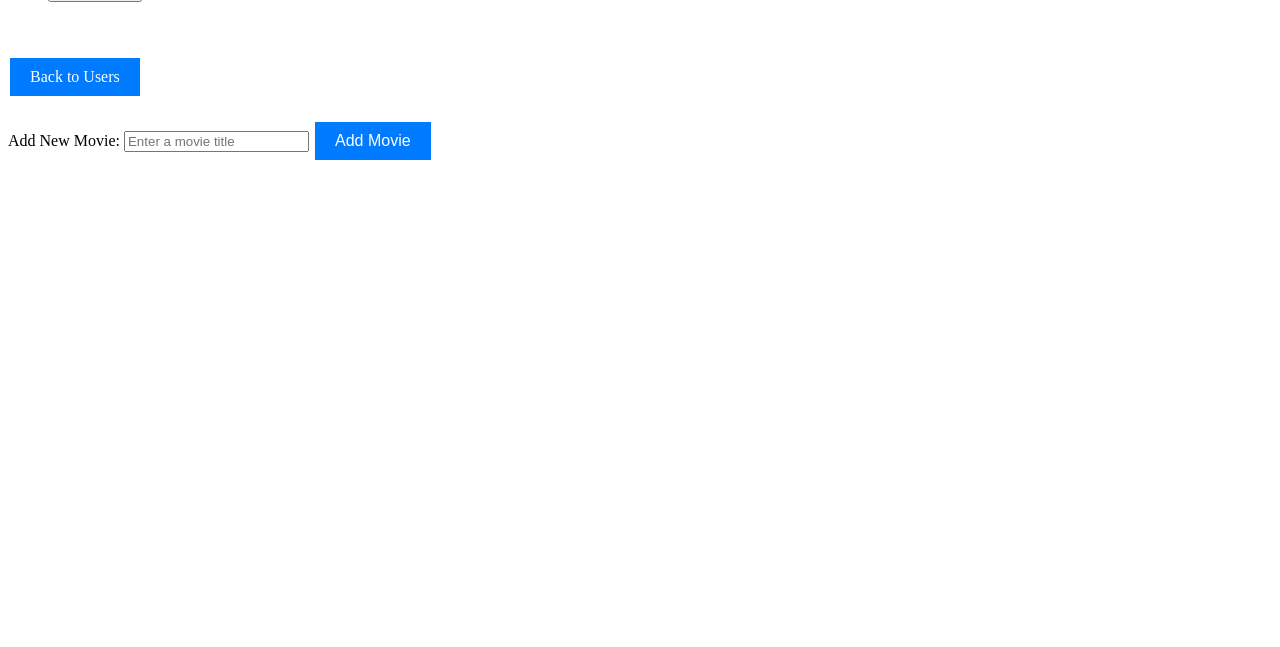
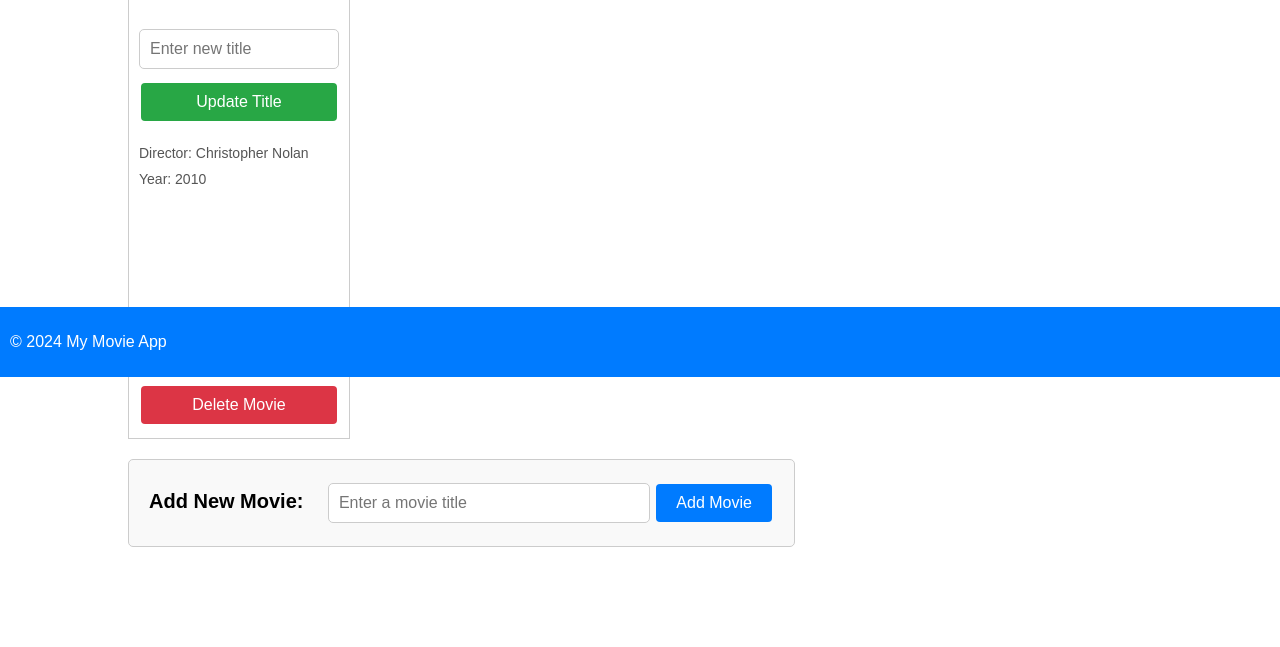
Before and after one commit to henderjarr/movie_app, a Flask app: page /users/1/movies in a window 1280 px wide. Shown: the part 423-1070 px from the top of the page. Before the commit the page ends 583 px from the top, so only its background shows below. Run offline with Flask 3, Linux system fonts and the light colour scheme.

Commit message:
finished quick css styles

```diff
--- a/static/styles.css
+++ b/static/styles.css
@@ -1,3 +1,4 @@
+/* buttons  */
 .btn {
     background-color: #007bff;
     border: none;
@@ -9,4 +10,162 @@
     font-size: 16px;
     margin: 4px 2px;
     cursor: pointer;
+    border-radius: 4px;
 }
+
+.btn:hover {
+    background-color: #0056b3;
+}
+
+.btn.delete {
+    background-color: #dc3545;
+    width: 100%;
+}
+.btn.delete:hover {
+    background-color: #c82333;
+}
+
+
+/* layout */
+body {
+    font-family: Arial, sans-serif;
+    margin: 0;
+    padding: 0;
+}
+
+header {
+    background-color: #007bff;
+    padding: 20px;
+    color: white;
+}
+
+footer {
+    background-color: #007bff;
+    padding: 10px;
+    text-align: center;
+    color: white;
+    display: flex;
+    position: fixed;
+    bottom: 0;
+    width: 100%;
+}
+
+.container {
+    width: 80%;
+    margin: 0 auto;
+}
+
+.user-label {
+    display: flex;
+    align-items: center;
+    gap: 40px;
+    margin-bottom: 20px;
+}
+
+/* shared styles for cards */
+.card-container {
+    display: flex;
+    flex-wrap: wrap;
+    gap: 20px;
+}
+
+
+/* home page */
+.user-card {
+    border: 1px solid #ccc;
+    width: 200px;
+    height: 150px;
+    display: flex;
+    padding: 10px;
+    flex-direction: column;
+    justify-content: space-between;
+}
+
+.add-form {
+    display: flex;
+    flex-direction: column;
+    background-color: #f9f9f9;
+    padding: 20px;
+    border: 1px solid #ccc;
+    border-radius: 5px;
+    gap: 10px;
+    margin-top: 20px;
+    margin-bottom: 100px;
+    width: fit-content;
+}
+
+.add-form input[type="text"] {
+    padding: 10px;
+    font-size: 16px;
+    border: 1px solid #ccc;
+    border-radius: 5px;
+    width: 300px;
+}
+
+.add-form label {
+    font-weight: bold;
+    font-size: 20px;
+    margin-right: 20px;
+}
+
+/* movies page */
+.movie-card {
+    border: 1px solid #ccc;
+    width: 200px;
+    height: 620px;
+    display: flex;
+    padding: 10px;
+    gap: 10px;
+    flex-direction: column;
+}
+
+.movie-name {
+    font-weight: bold;
+    font-size: 18px;
+    margin-bottom: 10px;
+}
+
+.update-form {
+    display: flex;
+    flex-direction: column;
+    gap: 10px;
+    margin-top: 20px;
+    margin-bottom: 10px;
+    width: 100%;
+}
+.update-form input[type="text"] {
+    padding: 10px;
+    font-size: 16px;
+    border: 1px solid #ccc;
+    border-radius: 5px;
+}
+.update-form button {
+    background-color: #28a745;
+    border: none;
+    color: white;
+    padding: 10px 20px;
+    text-align: center;
+    text-decoration: none;
+    display: inline-block;
+    font-size: 16px;
+    margin: 4px 2px;
+    cursor: pointer;
+    border-radius: 4px;
+}
+
+.movie-director {
+    font-size: 14px;
+    color: #555;
+}
+
+.movie-year {
+    font-size: 14px;
+    color: #555;
+}
+
+.delete-form {
+    display:flex;
+    position:relative;
+    justify-content:last baseline;
+    margin-top: auto;
+}
--- a/templates/404.html
+++ b/templates/404.html
@@ -1,6 +1,6 @@
-(% extends "base.html" %}
+{% extends "base.html"%}
 {% block content %}
     <h1>404 - Page Not Found</h1>
     <p>Sorry, the page you are looking for does not exist.</p>
     <a href="{{ url_for('home') }}" class="btn">Back to Home</a>
-{% endblock %})
+{% endblock %}
--- a/templates/base.html
+++ b/templates/base.html
@@ -7,8 +7,14 @@
         <link rel="stylesheet" href="{{ url_for('static', filename='styles.css') }}">
     </head>
     <body>
+        <header>
+            <h1>Movie App</h1>
+        </header>
         <main class="container">
                 {% block content %}{% endblock %}
         </main>
+        <footer>
+            <p>&copy; 2024 My Movie App</p>
+        </footer>
     </body>
 </html>
--- a/templates/movies.html
+++ b/templates/movies.html
@@ -1,33 +1,31 @@
 {% extends "base.html" %}
 {% block content %}
+    <div class="user-label">
         <h1>Movies for {{ user.name }}</h1>
-    <ul>
+        <a href="{{ url_for('home') }}" class="btn">Back to Users</a>
+    </div>
+    <div class="card-container">
         {% for movie in movies %}
-            <li>
-                <h2>{{ movie.name }}</h2>
-                <form action="{{url_for('update_movie', user_id=user.id, movie_id=movie.id)}}" method="post">
+            <div class="movie-card">
+                <div class="movie-name">{{ movie.name }}</div>
+                <img src="{{ movie.poster_url }}" alt="{{ movie.name }} poster" >
+                <form action="{{url_for('update_movie', user_id=user.id, movie_id=movie.id)}}" method="post" class="update-form">
                     <input type="text" name="new_title" placeholder="Enter new title" required>
                     <button type="submit">Update Title</button>
                 </form>
-                <img src="{{ movie.poster_url }}" alt="{{ movie.name }} poster" width="200">
-                <p>Director: {{ movie.director }}</p>
-                <p>Year: {{ movie.year }}</p>
-            </li>
-            <br>
-            <!-- delete movie form -->
-            <form action="{{ url_for('delete_movie', user_id=user.id, movie_id=movie.id) }}" method="post">
-                <button type="submit">Delete Movie</button>
+                <div class="movie-director">Director: {{ movie.director }}</div>
+                <div class="movie-year">Year: {{ movie.year }}</div>
+                <form action="{{ url_for('delete_movie', user_id=user.id, movie_id=movie.id) }}" method="post" class="delete-form">
+                    <button type="submit" class="btn delete">Delete Movie</button>
                 </form>
+            </div>
         {% endfor %}
-    </ul>
-    <br>
-    <br>
-    <a href="{{ url_for('home') }}" class="btn">Back to Users</a>
-    <br>
-    <br>
-    <form action="{{ url_for('add_movie', user_id=user.id) }}" method="post">
+    </div>
+    <div class="add-form">
+        <form action="{{ url_for('add_movie', user_id=user.id) }}" method="post" >
             <label for="title">Add New Movie:</label>
             <input type="text" name="title" placeholder="Enter a movie title" required>
             <button type="submit" class="btn">Add Movie</button>
         </form>
+    </div>
 {% endblock %}
```
Also changed, not shown: templates/index.html (+8 -7 lines), data/movies.db. Lines whose indentation alone changed are shown as unchanged.
